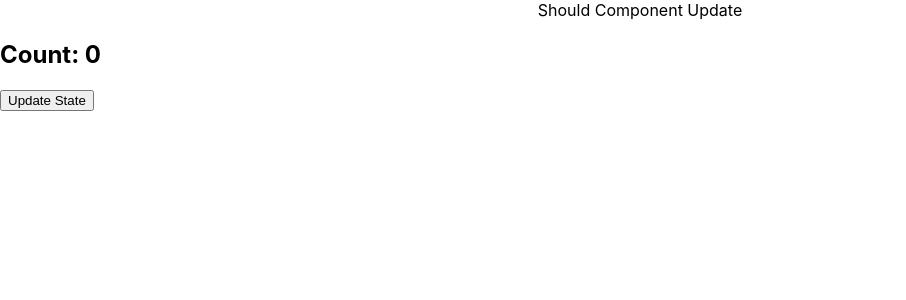
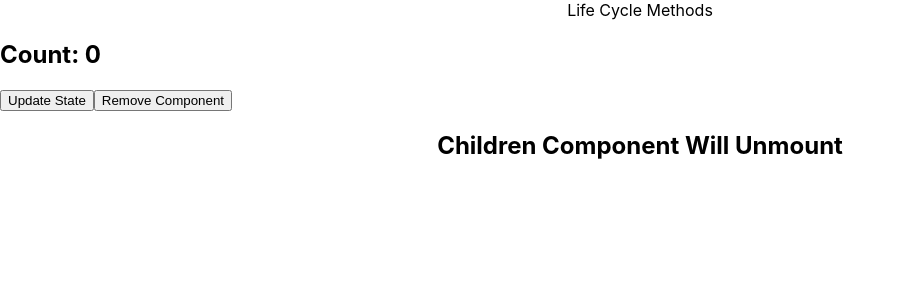
Before and after one commit to sanjay128yadav/react_js, a React (Create React App) app: page / in a window 1280 px wide. Shown: the top 300 px of the page, without its empty margins (0-906 px from the left). Built offline with nearby package versions, Linux system fonts and the light colour scheme.

Commit message:
RJ #02082024

```diff
--- a/src/App.js
+++ b/src/App.js
@@ -1,11 +1,13 @@
 import React, { Component } from 'react'
 import './App.css'
+import Unmount from './Unmount';
 
 export default class App extends Component {
   constructor(){
       super();
       this.state = {
         count:0,
+        show: true,
       }
   }
   shouldComponentUpdate(nextProps, nextState) {
@@ -16,12 +18,17 @@ export default class App extends Component {
     return false;
   }
   render() {
-    console.log("Render called");
+    console.log("Clicked", this.state.show);
     return (
       <>
-      <div className='App'>Should Component Update</div>
+      <div className='App'>Life Cycle Methods</div>
       <h2>Count: {this.state.count}</h2>
       <button onClick={()=> this.setState({count:this.state.count +1})}>Update State</button>
+
+      <button onClick={()=>this.setState({show:!this.state.show})}>Remove Component</button>
+
+      {this.state.show ? <Unmount /> : "Removed"}
+
       </>
     )
   }
--- /dev/null
+++ b/src/Unmount.jsx
@@ -0,0 +1,25 @@
+import React, { Component } from 'react'
+import './App.css'
+
+export default class Unmount extends Component {
+
+  componentDidMount() {
+    this.intervalid = setInterval(()=>{
+        console.log("Interval Tick");
+    }, 1000)
+  }
+
+  componentWillUnmount(){
+    clearInterval(this.intervalid)
+    console.log("Interval Tick Removed");
+  }
+  render() {
+    return (
+        <>
+            <div className='App'>
+                <h2>Children Component Will Unmount</h2>
+            </div>
+        </>
+    )
+  }
+}
```
